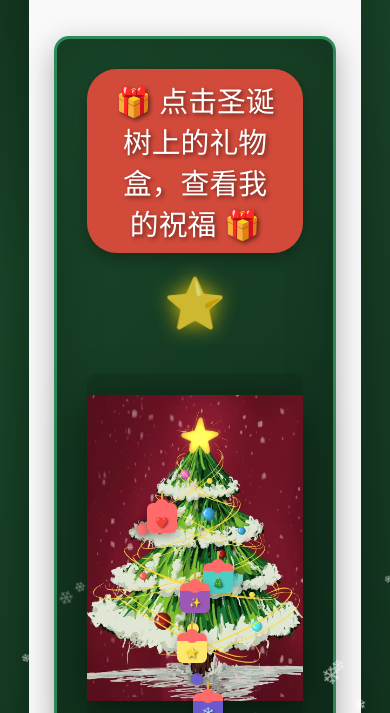
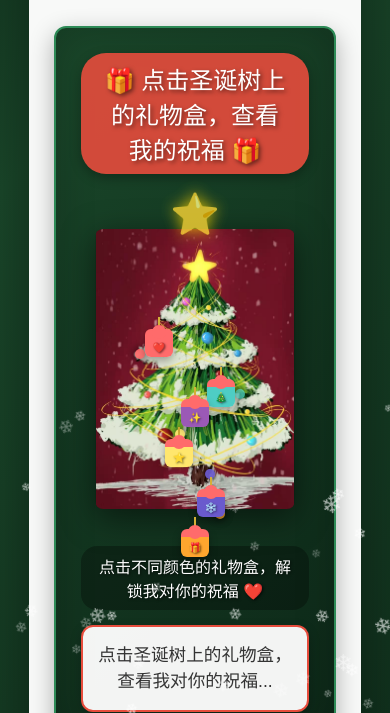
Before and after one commit to sS1520-2/-christmas-wish2, a plain HTML site: page index.html in a window 390 px wide. Shown: the part 387-1100 px from the top of the page. Drawn offline with Linux system fonts and the light colour scheme.

Commit message:
Add files via upload

```diff
--- a/index.html
+++ b/index.html
@@ -221,49 +221,49 @@
             position: relative;
         }
 
-        /* 圣诞树祝福区域 */
+        /* 圣诞树祝福区域 - 整体缩小30% */
         .christmas-tree-section {
-            margin: 40px 0;
-            padding: 30px;
+            margin: 30px 0; /* 缩小 */
+            padding: 25px; /* 缩小 */
             background: linear-gradient(135deg, #1a472a 0%, #0d2818 100%);
-            border-radius: 15px;
-            box-shadow: 0 10px 30px rgba(0, 0, 0, 0.3), inset 0 0 50px rgba(0, 0, 0, 0.2);
+            border-radius: 12px; /* 缩小 */
+            box-shadow: 0 8px 24px rgba(0, 0, 0, 0.3), inset 0 0 40px rgba(0, 0, 0, 0.2); /* 缩小 */
             position: relative;
-            min-height: 600px;
+            min-height: 450px; /* 缩小30%：从600px到450px */
             display: flex;
             flex-direction: column;
             align-items: center;
-            border: 3px solid #2e8b57;
+            border: 2px solid #2e8b57; /* 缩小 */
         }
 
         /* 圣诞树标题 */
         .tree-title {
             color: white;
-            font-size: 1.8em;
-            margin-bottom: 20px;
+            font-size: 1.5em; /* 缩小 */
+            margin-bottom: 15px; /* 缩小 */
             text-shadow: 2px 2px 4px rgba(0, 0, 0, 0.5);
             background: rgba(231, 76, 60, 0.9);
-            padding: 10px 25px;
-            border-radius: 30px;
-            box-shadow: 0 5px 15px rgba(0, 0, 0, 0.3);
+            padding: 8px 20px; /* 缩小 */
+            border-radius: 25px; /* 缩小 */
+            box-shadow: 0 4px 12px rgba(0, 0, 0, 0.3); /* 缩小 */
         }
 
-        /* 圣诞树容器 */
+        /* 圣诞树容器 - 缩小30% */
         .tree-container {
             position: relative;
             width: 100%;
-            height: 450px;
-            margin: 0 auto 30px;
+            height: 320px; /* 缩小30%：从450px到320px */
+            margin: 0 auto 25px; /* 缩小 */
             display: flex;
             justify-content: center;
             align-items: flex-end;
         }
 
-        /* 圣诞树图片区域 */
+        /* 圣诞树图片区域 - 缩小30% */
         .tree-image-area {
             position: relative;
-            width: 300px;
-            height: 400px;
+            width: 240px; /* 缩小30%：从300px到240px */
+            height: 320px; /* 缩小30%：从400px到320px */
             display: flex;
             justify-content: center;
             align-items: flex-end;
@@ -274,9 +274,9 @@
             width: 100%;
             height: 100%;
             object-fit: contain;
-            filter: drop-shadow(0 10px 20px rgba(0, 0, 0, 0.5));
+            filter: drop-shadow(0 8px 16px rgba(0, 0, 0, 0.5)); /* 缩小 */
             z-index: 1;
-            border-radius: 10px;
+            border-radius: 8px; /* 缩小 */
             background: rgba(0, 0, 0, 0.1);
         }
 
@@ -284,9 +284,9 @@
         .default-tree {
             width: 0;
             height: 0;
-            border-left: 120px solid transparent;
-            border-right: 120px solid transparent;
-            border-bottom: 200px solid #2e8b57;
+            border-left: 90px solid transparent; /* 缩小 */
+            border-right: 90px solid transparent; /* 缩小 */
+            border-bottom: 150px solid #2e8b57; /* 缩小 */
             position: relative;
             z-index: 1;
             display: none;
@@ -295,25 +295,25 @@
         .default-tree::before {
             content: '';
             position: absolute;
-            top: 30px;
-            left: -100px;
+            top: 25px; /* 缩小 */
+            left: -75px; /* 缩小 */
             width: 0;
             height: 0;
-            border-left: 100px solid transparent;
-            border-right: 100px solid transparent;
-            border-bottom: 170px solid #3cb371;
+            border-left: 75px solid transparent; /* 缩小 */
+            border-right: 75px solid transparent; /* 缩小 */
+            border-bottom: 130px solid #3cb371; /* 缩小 */
         }
 
         .default-tree::after {
             content: '';
             position: absolute;
-            top: 70px;
-            left: -80px;
+            top: 55px; /* 缩小 */
+            left: -60px; /* 缩小 */
             width: 0;
             height: 0;
-            border-left: 80px solid transparent;
-            border-right: 80px solid transparent;
-            border-bottom: 140px solid #4caf50;
+            border-left: 60px solid transparent; /* 缩小 */
+            border-right: 60px solid transparent; /* 缩小 */
+            border-bottom: 110px solid #4caf50; /* 缩小 */
         }
 
         /* 树干 */
@@ -322,25 +322,25 @@
             bottom: 0;
             left: 50%;
             transform: translateX(-50%);
-            width: 40px;
-            height: 70px;
+            width: 30px; /* 缩小 */
+            height: 50px; /* 缩小 */
             background: #8b4513;
             z-index: 1;
             border-radius: 5px 5px 0 0;
             display: none;
         }
 
-        /* 树顶星星 */
+        /* 树顶星星 - 缩小 */
         .tree-star {
             position: absolute;
-            top: 10px;
+            top: 8px; /* 缩小 */
             left: 50%;
             transform: translateX(-50%);
-            font-size: 50px;
+            font-size: 40px; /* 缩小 */
             color: #ffd700;
             z-index: 10;
             animation: twinkle 2s ease-in-out infinite, float 3s ease-in-out infinite;
-            text-shadow: 0 0 20px #ffd700;
+            text-shadow: 0 0 15px #ffd700; /* 缩小 */
         }
 
         @keyframes twinkle {
@@ -350,18 +350,18 @@
 
         @keyframes float {
             0%, 100% { transform: translateX(-50%) translateY(0); }
-            50% { transform: translateX(-50%) translateY(-10px); }
+            50% { transform: translateX(-50%) translateY(-8px); } /* 缩小 */
         }
 
-        /* 圣诞灯饰 */
+        /* 圣诞灯饰 - 缩小 */
         .tree-light {
             position: absolute;
-            width: 12px;
-            height: 12px;
+            width: 10px; /* 缩小 */
+            height: 10px; /* 缩小 */
             border-radius: 50%;
             z-index: 2;
             animation: lightBlink 1.5s ease-in-out infinite;
-            box-shadow: 0 0 10px currentColor;
+            box-shadow: 0 0 8px currentColor; /* 缩小 */
         }
 
         @keyframes lightBlink {
@@ -369,11 +369,11 @@
             50% { opacity: 1; }
         }
 
-        /* 礼物盒 - 缩小30% (从50px缩小到35px) */
+        /* 礼物盒 - 保持缩小后的尺寸 */
         .gift-box {
             position: absolute;
-            width: 35px; /* 缩小30% */
-            height: 35px; /* 缩小30% */
+            width: 35px;
+            height: 35px;
             border-radius: 6px;
             cursor: pointer;
             transition: all 0.3s ease;
@@ -394,7 +394,7 @@
 
         .gift-box .ribbon {
             width: 100%;
-            height: 8px; /* 缩小 */
+            height: 8px;
             background: #ff6b6b;
             border-radius: 6px 6px 0 0;
             position: relative;
@@ -406,22 +406,22 @@
             top: -4px;
             left: 50%;
             transform: translateX(-50%);
-            width: 14px; /* 缩小 */
-            height: 14px; /* 缩小 */
+            width: 14px;
+            height: 14px;
             background: #ff6b6b;
             border-radius: 50%;
         }
 
         .gift-box .box {
             width: 100%;
-            height: 27px; /* 缩小 */
+            height: 27px;
             border-radius: 0 0 6px 6px;
             display: flex;
             align-items: center;
             justify-content: center;
             color: white;
             font-weight: bold;
-            font-size: 12px; /* 缩小 */
+            font-size: 12px;
             text-shadow: 1px 1px 2px rgba(0, 0, 0, 0.5);
         }
 
@@ -429,55 +429,55 @@
         .gift-box::before {
             content: '';
             position: absolute;
-            top: -12px; /* 缩小 */
+            top: -12px;
             left: 50%;
             transform: translateX(-50%);
             width: 2px;
-            height: 12px; /* 缩小 */
+            height: 12px;
             background: #d4af37;
             z-index: -1;
         }
 
-        /* 不同颜色的礼物盒 - 位置相应调整 */
-        .gift-1 { top: 130px; left: 60px; }
+        /* 不同颜色的礼物盒 - 位置根据缩小30%重新调整 */
+        .gift-1 { top: 100px; left: 50px; } /* 调整位置 */
         .gift-1 .box { background: #ff6b6b; }
 
-        .gift-2 { top: 190px; right: 70px; }
+        .gift-2 { top: 150px; right: 60px; } /* 调整位置 */
         .gift-2 .box { background: #4ecdc4; }
 
-        .gift-3 { top: 260px; left: 90px; }
+        .gift-3 { top: 210px; left: 70px; } /* 调整位置 */
         .gift-3 .box { background: #ffe66d; color: #333; }
 
-        .gift-4 { top: 320px; right: 80px; }
+        .gift-4 { top: 260px; right: 70px; } /* 调整位置 */
         .gift-4 .box { background: #6a5acd; }
 
-        .gift-5 { top: 360px; left: 50%; transform: translateX(-50%); }
+        .gift-5 { top: 300px; left: 50%; transform: translateX(-50%); } /* 调整位置 */
         .gift-5 .box { background: #ffa62e; }
 
-        .gift-6 { top: 210px; left: 50%; transform: translateX(-50%); }
+        .gift-6 { top: 170px; left: 50%; transform: translateX(-50%); } /* 调整位置 */
         .gift-6 .box { background: #9b59b6; }
 
-        /* 祝福语显示区域 */
+        /* 祝福语显示区域 - 缩小 */
         .blessing-display {
             background: rgba(255, 255, 255, 0.95);
-            border-radius: 15px;
-            padding: 25px;
-            margin-top: 20px;
-            min-height: 120px;
+            border-radius: 12px; /* 缩小 */
+            padding: 20px; /* 缩小 */
+            margin-top: 15px; /* 缩小 */
+            min-height: 90px; /* 缩小 */
             display: flex;
             align-items: center;
             justify-content: center;
-            box-shadow: 0 5px 15px rgba(0, 0, 0, 0.2);
-            border: 3px solid #e74c3c;
+            box-shadow: 0 4px 12px rgba(0, 0, 0, 0.2); /* 缩小 */
+            border: 2px solid #e74c3c; /* 缩小 */
             position: relative;
             width: 100%;
-            max-width: 700px;
+            max-width: 600px; /* 缩小 */
         }
 
         .blessing-text {
-            font-size: 1.3em;
+            font-size: 1.1em; /* 缩小 */
             color: #333;
-            line-height: 1.6;
+            line-height: 1.5;
             text-align: center;
             font-weight: 500;
             opacity: 0;
@@ -495,15 +495,15 @@
             }
         }
 
-        /* 提示文字 */
+        /* 提示文字 - 缩小 */
         .tree-hint {
             color: white;
-            font-size: 1.2em;
-            margin-top: 15px;
+            font-size: 1em; /* 缩小 */
+            margin-top: 12px; /* 缩小 */
             text-shadow: 1px 1px 3px rgba(0, 0, 0, 0.7);
             background: rgba(0, 0, 0, 0.3);
-            padding: 10px 20px;
-            border-radius: 20px;
+            padding: 8px 16px; /* 缩小 */
+            border-radius: 16px; /* 缩小 */
         }
 
         .blessings {
@@ -564,23 +564,23 @@
             }
 
             .tree-image-area {
-                width: 250px;
-                height: 350px;
+                width: 200px; /* 移动端适应 */
+                height: 280px; /* 移动端适应 */
             }
 
             .gift-box {
-                width: 30px;
-                height: 30px;
+                width: 28px; /* 移动端适应 */
+                height: 28px; /* 移动端适应 */
             }
 
             .gift-box .box {
                 font-size: 10px;
-                height: 22px;
+                height: 20px; /* 移动端适应 */
             }
 
             .blessing-display {
-                padding: 20px;
-                min-height: 100px;
+                padding: 15px; /* 移动端适应 */
+                min-height: 80px; /* 移动端适应 */
             }
 
             h1 {
@@ -655,12 +655,12 @@
                     <div class="default-tree" id="defaultTree"></div>
                     <div class="tree-trunk" id="treeTrunk"></div>
 
-                    <!-- 圣诞灯饰 -->
-                    <div class="tree-light" style="top: 150px; left: 50px; background-color: #ff6b6b; animation-delay: 0s;"></div>
-                    <div class="tree-light" style="top: 200px; right: 60px; background-color: #4ecdc4; animation-delay: 0.5s;"></div>
-                    <div class="tree-light" style="top: 250px; left: 100px; background-color: #ffe66d; animation-delay: 1s;"></div>
-                    <div class="tree-light" style="top: 300px; right: 100px; background-color: #6a5acd; animation-delay: 1.5s;"></div>
-                    <div class="tree-light" style="top: 350px; left: 150px; background-color: #ffa62e; animation-delay: 0.2s;"></div>
+                    <!-- 圣诞灯饰 - 位置根据缩小30%重新调整 -->
+                    <div class="tree-light" style="top: 120px; left: 40px; background-color: #ff6b6b; animation-delay: 0s;"></div>
+                    <div class="tree-light" style="top: 160px; right: 50px; background-color: #4ecdc4; animation-delay: 0.5s;"></div>
+                    <div class="tree-light" style="top: 200px; left: 80px; background-color: #ffe66d; animation-delay: 1s;"></div>
+                    <div class="tree-light" style="top: 240px; right: 80px; background-color: #6a5acd; animation-delay: 1.5s;"></div>
+                    <div class="tree-light" style="top: 280px; left: 120px; background-color: #ffa62e; animation-delay: 0.2s;"></div>
 
                     <!-- 礼物盒 -->
                     <div class="gift-box gift-1" data-blessing="1">
```
